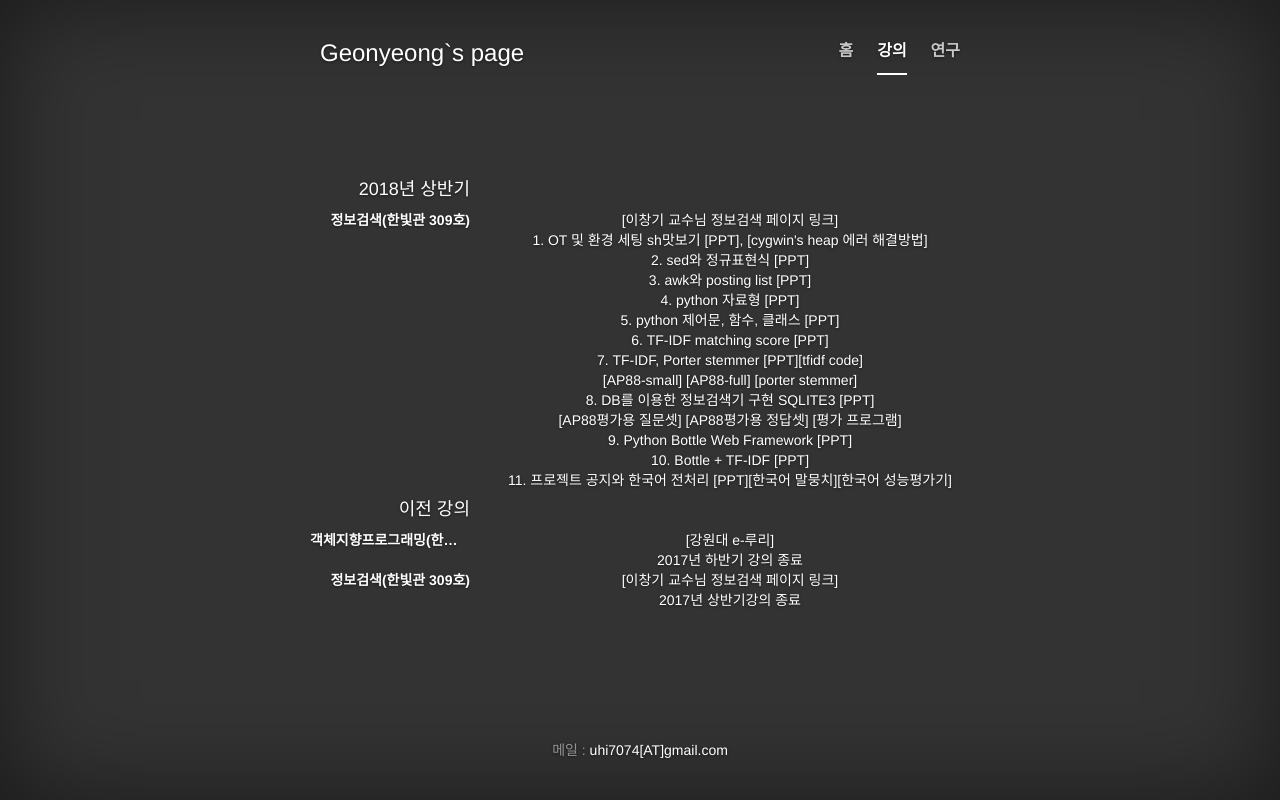
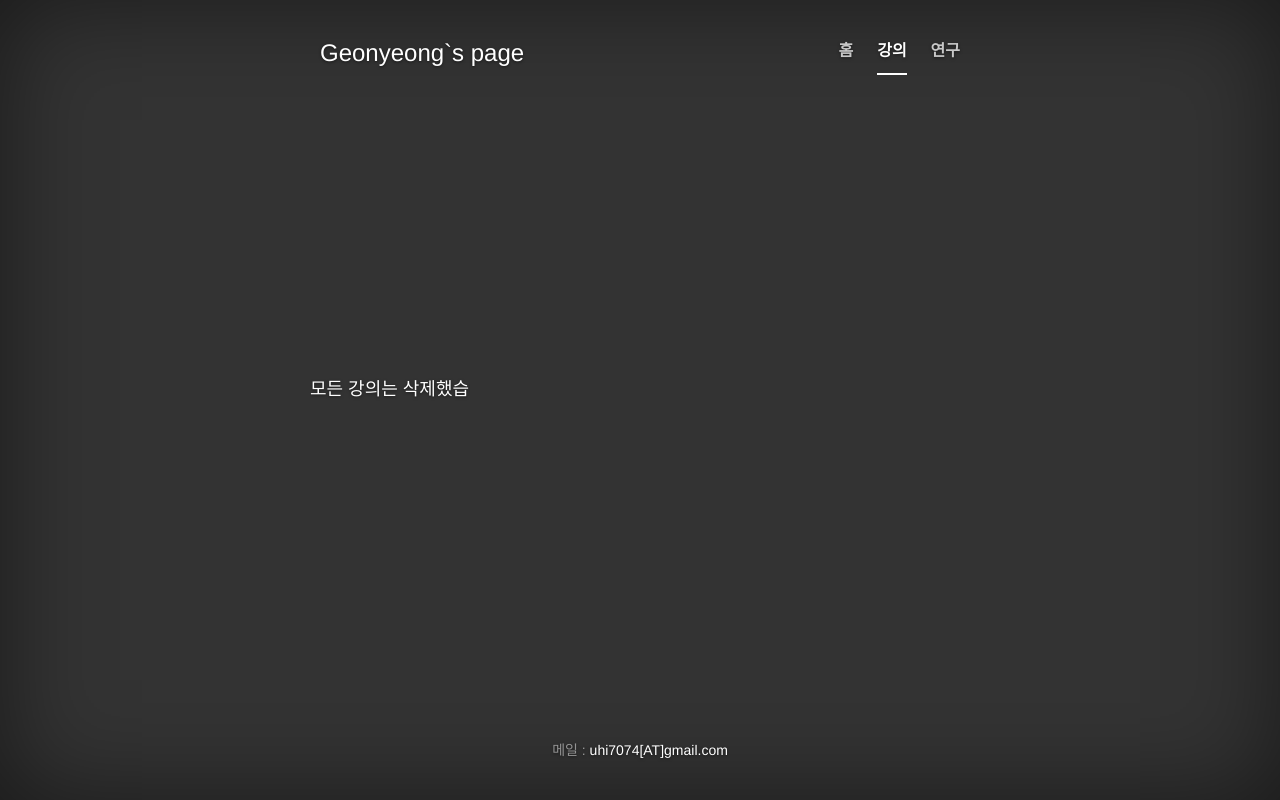
Before and after one commit to Hagazzusa/gykim.github.io, a plain HTML site: page lecture.html in a window 1280 px wide. Drawn offline with nearby package versions, Linux system fonts and the light colour scheme.

Commit message:
Update lecture.html

```diff
--- a/lecture.html
+++ b/lecture.html
@@ -46,27 +46,7 @@
 
           <div class="inner cover">
             <dl class="dl-horizontal">
-                <dt><h4>2018년 상반기</h4></dt><dd></dd>
-                <dt>정보검색(한빛관 309호)</dt><dd><a href="http://cs.kangwon.ac.kr/~leeck/IR/">[이창기 교수님 정보검색 페이지 링크]</a></dd>
-                <dt></dt><dd>1. OT 및 환경 세팅 sh맛보기 <a href="./data_ir2/ot&env.pptx">[PPT]</a>, <a href="http://lvzuufx.blogspot.kr/2015/08/mingwmsys-couldnt-reserve-space-for.html">[cygwin's heap 에러 해결방법]</a></dd>
-                <dt></dt><dd>2. sed와 정규표현식 <a href="./data_ir2/sedregex.pptx">[PPT]</a></dd>
-                <dt></dt><dd>3. awk와 posting list <a href="./data_ir2/awk.pptx">[PPT]</a></dd>
-                <dt></dt><dd>4. python 자료형 <a href="./data_ir2/python_dt.pptx">[PPT]</a></dd>
-                <dt></dt><dd>5. python 제어문, 함수, 클래스 <a href="./data_ir2/python_ot.pptx">[PPT]</a></dd>
-                <dt></dt><dd>6. TF-IDF matching score <a href="./data_ir2/tfidf.pptx">[PPT]</a></dd>
-                <dt></dt><dd>7. TF-IDF, Porter stemmer <a href="./data_ir2/stem.pptx">[PPT]</a><a href="./data/tfidf.PNG">[tfidf code]</a></dd>
-                <dt></dt><dd><a href="./data/AP88s.txt">[AP88-small]</a> <a href="http://cs.kangwon.ac.kr/~leeck/IR/AP88.zip">[AP88-full]</a> <a href="http://cs.kangwon.ac.kr/~leeck/IR/stemmer.zip">[porter stemmer]</a></dd>
-                <dt></dt><dd>8. DB를 이용한 정보검색기 구현 SQLITE3 <a href="./data_ir2/db.pptx">[PPT]</a></dd>
-                <dt></dt><dd><a href="http://cs.kangwon.ac.kr/~leeck/IR/topics.202-250.txt">[AP88평가용 질문셋]</a> <a href="http://cs.kangwon.ac.kr/~leeck/IR/qrels.202-250.disk2.disk3.AP88.txt">[AP88평가용 정답셋]</a> <a href="http://cs.kangwon.ac.kr/~leeck/IR/trec_eval.zip">[평가 프로그램]</a></dd>
-                <dt></dt><dd>9. Python Bottle Web Framework <a href="./data_ir2/bottle.pptx">[PPT]</a></dd>
-                <dt></dt><dd>10. Bottle + TF-IDF <a href="./data_ir2/bottle+tfidf.pptx">[PPT]</a></dd>
-                <dt></dt><dd>11. 프로젝트 공지와 한국어 전처리 <a href="./data_ir2/project_notice.pptx">[PPT]</a><a href="./data/corpus.zip">[한국어 말뭉치]</a><a href="./data/kor_eval.py">[한국어 성능평가기]</a></dd>
-
-                <dt><h4>이전 강의</h4></dt><dd></dd>
-                <dt>객체지향프로그래밍(한빛관 311호)</dt><dd><a href="http://eruri.kangwon.ac.kr">[강원대 e-루리]</a></dd>
-                <dt></dt><dd>2017년 하반기 강의 종료</dd>
-                <dt>정보검색(한빛관 309호)</dt><dd><a href="http://cs.kangwon.ac.kr/~leeck/IR/">[이창기 교수님 정보검색 페이지 링크]</a></dd>
-                <dt></dt><dd> 2017년 상반기강의 종료</dd>
+                <dt><h4>모든 강의는 삭제했습니다.</h4></dt><dd></dd>
             </dl>
           </div>
 
```
